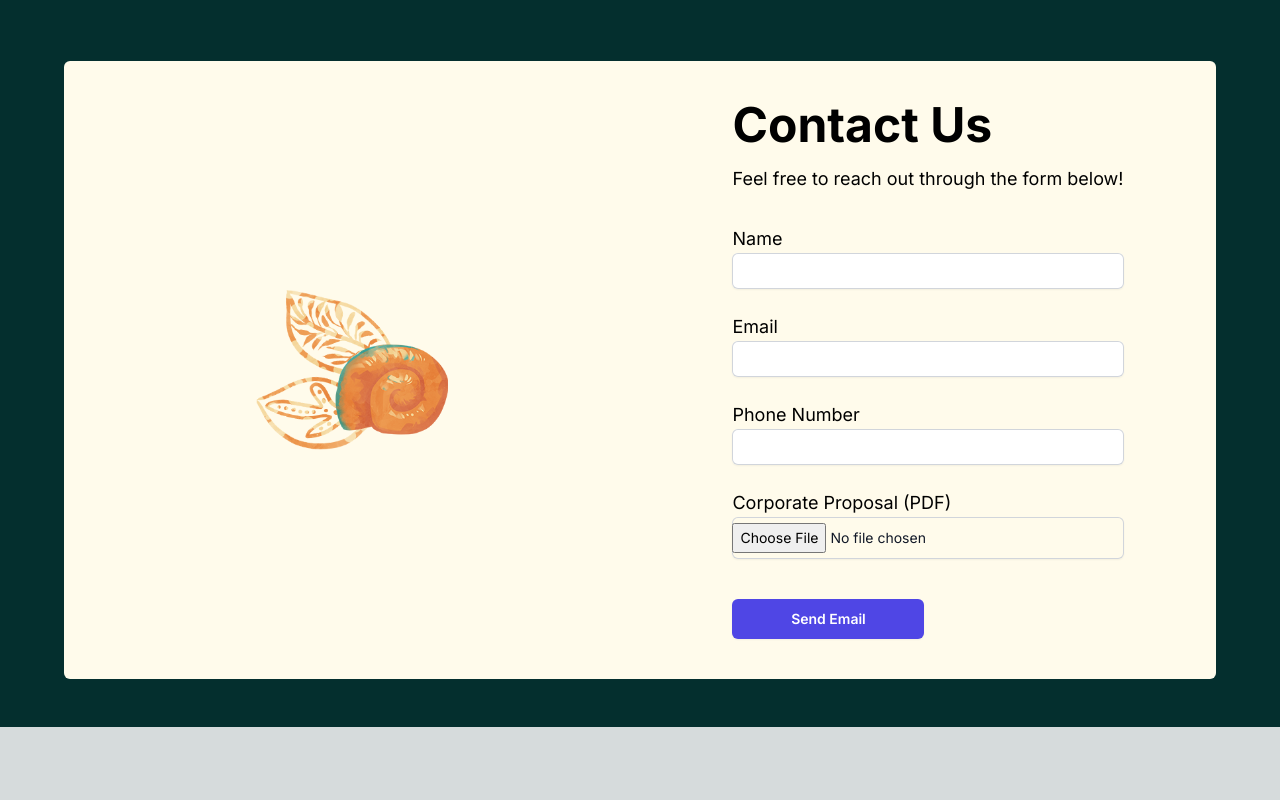
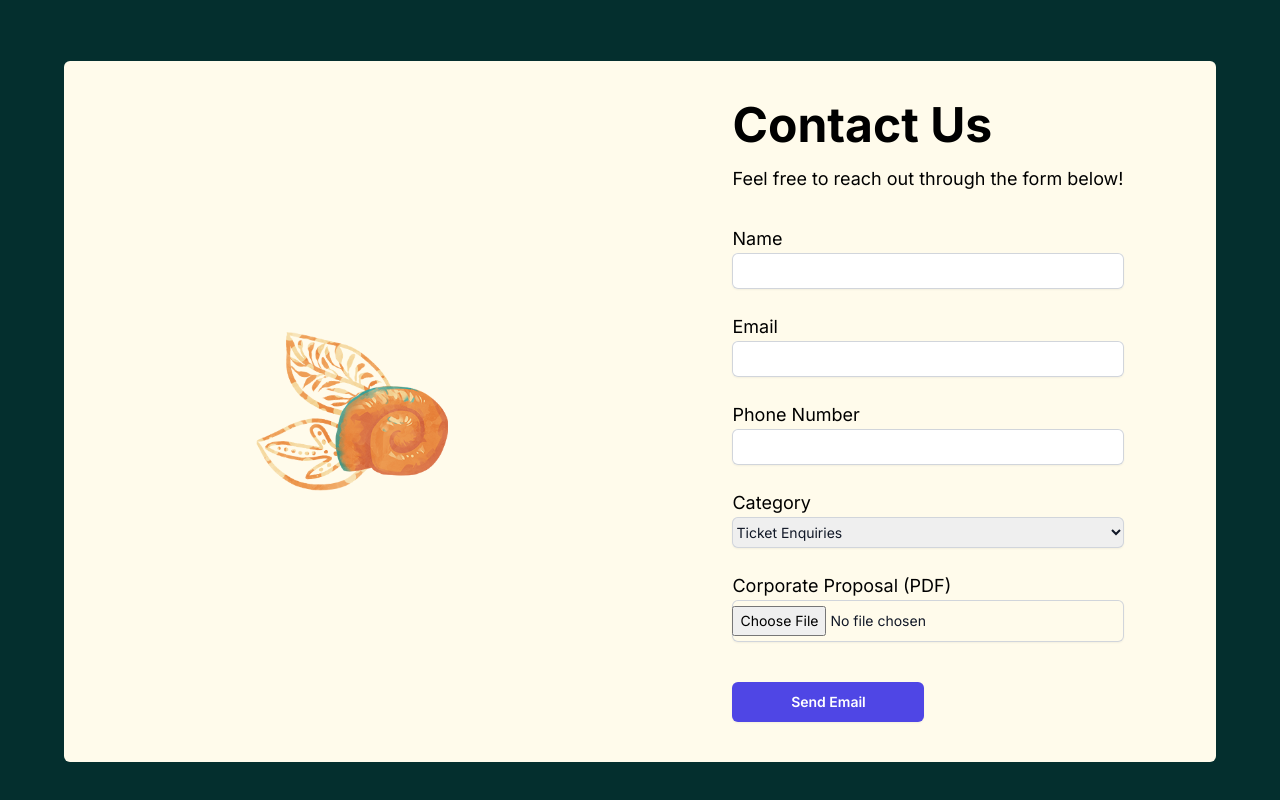
Before and after one commit to nuansacp2025/nuansa-web, a Next.js app: page /contact-us in a window 1280 px wide. Shown: the part 703-1503 px from the top of the page. Before the commit the page ends 1430 px from the top, so only its background shows below. Built offline with nearby package versions, Linux system fonts and the light colour scheme.

Commit message:
Add category in the business form

```diff
--- a/app/components/contact-us/business-form.tsx
+++ b/app/components/contact-us/business-form.tsx
@@ -23,7 +23,14 @@
                                className="block w-full rounded-md border-0 py-1.5 text-gray-900 shadow-sm ring-1 ring-inset ring-gray-300 placeholder:text-gray-400 focus:ring-2 focus:ring-inset focus:ring-indigo-600 sm:text-sm sm:leading-6"/>
                     </div>
                     <div className="col-span-2">
-                        <label htmlFor="proposal" className="text-md sm:text-lg">Corporate Proposal (PDF)</label>
+                        <label htmlFor="category" className="text-md sm:text-lg">Category</label>
+                        <select id="category" name="category" className="block w-full rounded-md border-0 py-1.5 text-gray-900 shadow-sm ring-1 ring-inset ring-gray-300 placeholder:text-gray-400 focus:ring-2 focus:ring-inset focus:ring-indigo-600 sm:text-sm sm:leading-6" required>
+                            <option value="ticket-enquiries">Ticket Enquiries</option>
+                            <option value="sponsorship-enquiries">Sponsorship Enquiries</option>
+                        </select>
+                    </div>
+                    <div className="col-span-2">
+                    <label htmlFor="proposal" className="text-md sm:text-lg">Corporate Proposal (PDF)</label>
                         <input type="file" id="proposal" name="proposal" required
                                className="block w-full rounded-md border-0 py-1.5 text-gray-900 shadow-sm ring-1 ring-inset ring-gray-300 placeholder:text-gray-400 focus:ring-2 focus:ring-inset focus:ring-indigo-600 sm:text-sm sm:leading-6"/>
                     </div>
```
